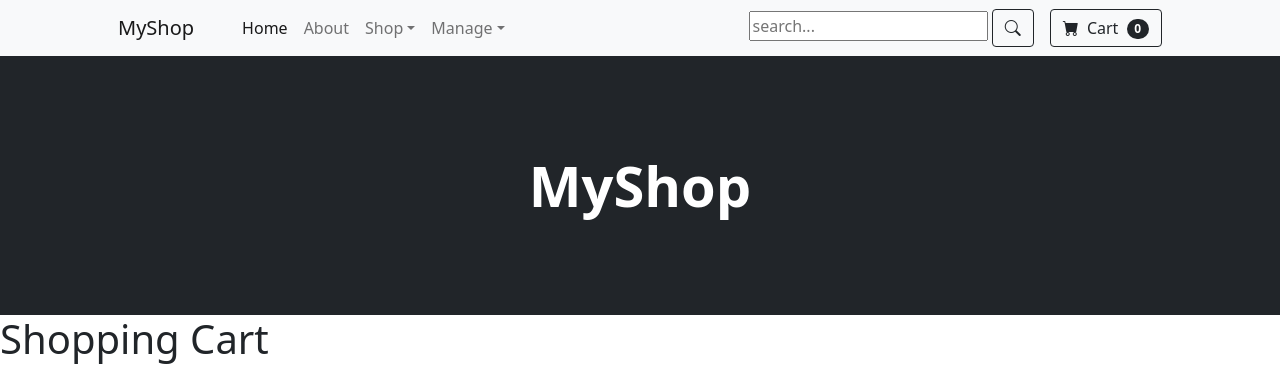
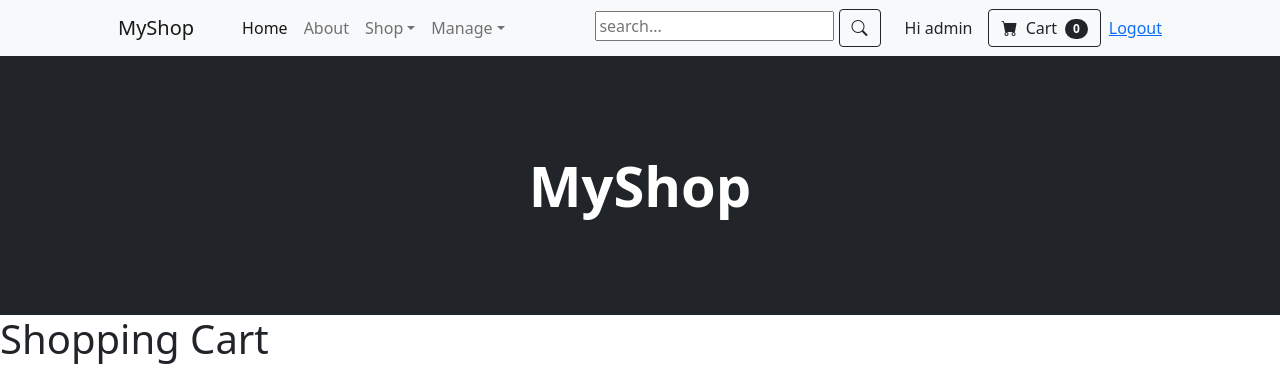
Before and after one commit to jarv88/ecommerce_django, a Django app: page /cart/ in a window 1280 px wide. Shown: the top 371 px of the page. Run offline with Django 3.2, Linux system fonts and the light colour scheme; a user stored in the database is signed in; some libraries are stand-ins or nearby versions.

Commit message:
change Sqlite DB to postgreSql again. Clean cart and redirect after sale. Redirect after login. Some css changes on navbar

```diff
--- a/Tienda/views.py
+++ b/Tienda/views.py
@@ -173,4 +173,6 @@ def sale(request):
             DetSale.price=float(cart[key]['price'])
             DetSale.total=DetSale.quantity * DetSale.price
             DetSale.save()
+        ccart= Cart(request)
+        ccart.cleanCart()
         return redirect("/")
--- a/templates/base.html
+++ b/templates/base.html
@@ -56,13 +56,32 @@
                         </a>
                     </form>
 
-                        <a href="{% url 'Tienda:Cart' %}">
+                    {% if request.user.is_authenticated %}
+                    <span class="mx-2"> Hi {{user.username}} </span>
+                    <a class="mx-2" href="{% url 'Tienda:Cart' %}">
                         <button class="btn btn-outline-dark" type="submit">
                             <i class="bi-cart-fill me-1"></i>
                             Cart
                             <span id="spanCart" class="badge bg-dark text-white ms-1 rounded-pill">0</span>
                         </button>
                         </a>
+                    <a href="{% url 'logout' %}">Logout</a>
+
+
+
+                    {% else %}
+
+
+
+                        <a class="mx-2" href="{% url 'login' %}">Login</a>
+                        <a class="mx-1" href="{% url 'Tienda:Register' %}">Register</a>
+
+
+                    {% endif%}
+
+
+
+
 
                 </div>
             </div>
```
Also changed, not shown: core/settings.py (+11 -8 lines), media/products/Set Cocina/set_cocina-435x300.jpg (added), media/products/Tarjeta de Video Zotac/Zotac-435x300.jpg (renamed from media/products/Tarjeta de Video/Zotac-435x300.jpg).
